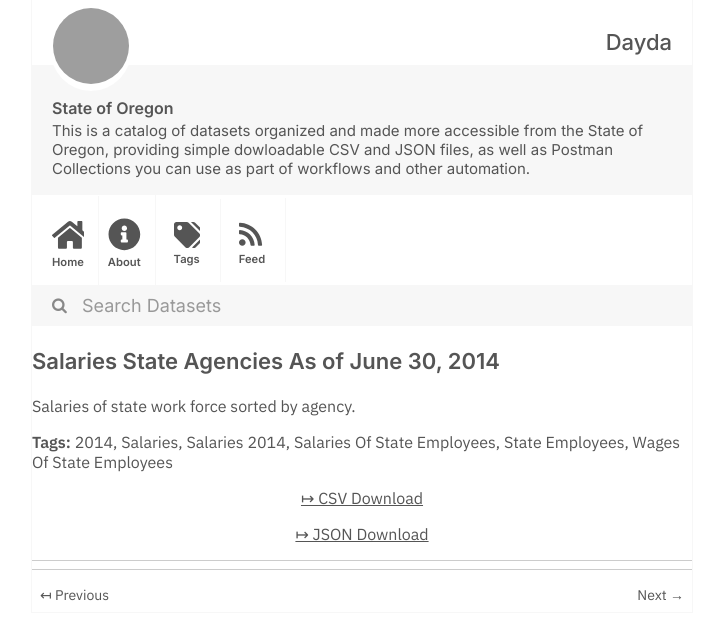
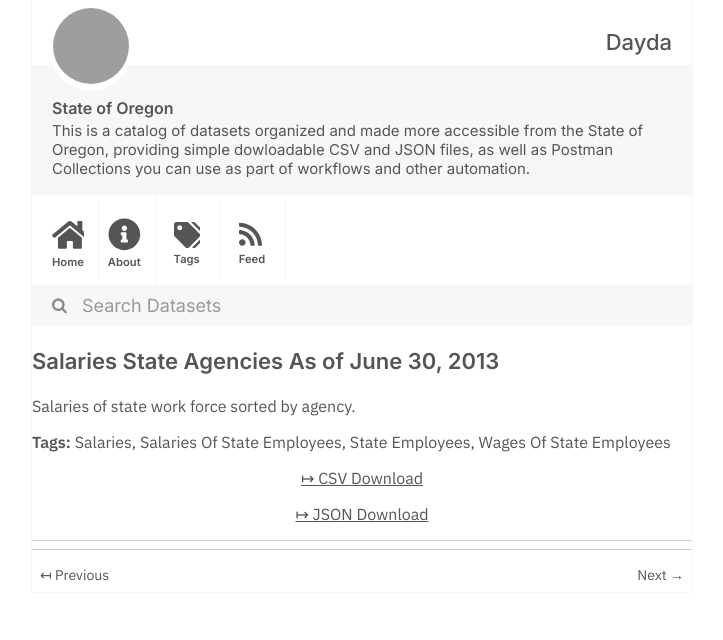
Before and after one commit to dayda-entities/state-of-oregon, a Jekyll site: the page built from _posts/2020-11-10-salaries-state-agencies-as-of-.md, in a window 1280 px wide, cut to the strip 0-640 px from the top of the page. Shown: the whole strip, without its empty margins (278-1001 px from the left). Built offline with Jekyll 4.4.1, drawn with Linux system fonts in a browser that asks for light colours; grey boxes are pictures that could not be loaded.

```diff
--- a/_posts/2020-11-10-salaries-state-agencies-as-of-.md
+++ b/_posts/2020-11-10-salaries-state-agencies-as-of-.md
@@ -1,20 +1,18 @@
 ---
-title: 'Salaries State Agencies As of June 30, 2014'
-created: '2020-11-10T17:22:54.224690'
-modified: '2020-11-10T17:22:54.224701'
+title: 'Salaries State Agencies As of June 30, 2013'
+created: '2020-11-10T17:23:15.679516'
+modified: '2020-11-10T17:23:15.679529'
 state: active
 type: dataset
 tags:
-  - '2014'
   - Salaries
-  - Salaries 2014
   - Salaries Of State Employees
   - State Employees
   - Wages Of State Employees
 groups:
   - Local Government
-csv_url: 'https://data.oregon.gov/api/views/q3ai-fubz/rows.csv?accessType=DOWNLOAD'
-json_url: 'https://data.oregon.gov/api/views/q3ai-fubz/rows.json?accessType=DOWNLOAD'
+csv_url: 'https://data.oregon.gov/api/views/vw6n-9dcq/rows.csv?accessType=DOWNLOAD'
+json_url: 'https://data.oregon.gov/api/views/vw6n-9dcq/rows.json?accessType=DOWNLOAD'
 layout: post
 
 ---
```
